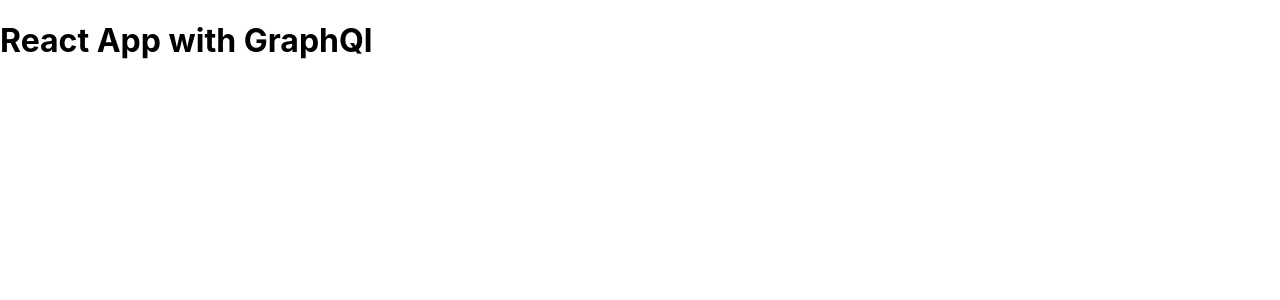
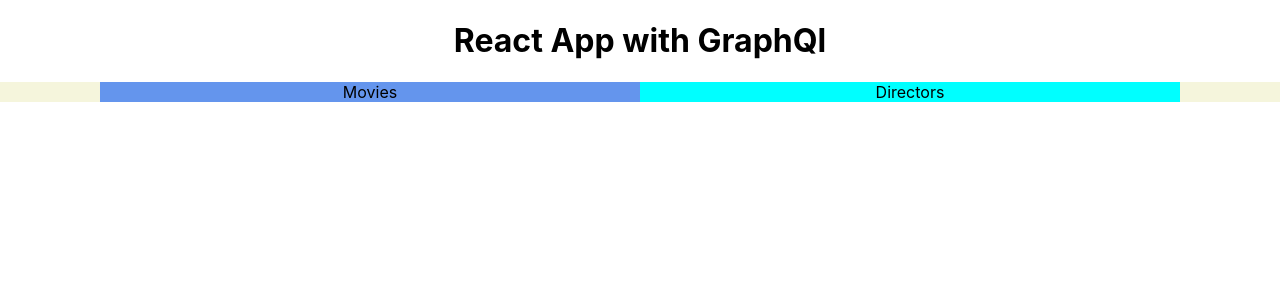
Before and after one commit to antonK-86/react-graphql, a React (Create React App) app in the folder client/: page / in a window 1280 px wide. Shown: the top 300 px of the page. Built offline with nearby package versions, Linux system fonts and the light colour scheme.

Commit message:
создание mainComponent

```diff
--- a/client/src/App.js
+++ b/client/src/App.js
@@ -1,10 +1,17 @@
+import React from "react";
+import MainComponent from "./components/MainComponent";
+
+const styleC = {
+  textAlign: 'center',
+}
 
 function App() {
   return (
     <div>
-      <header className="header">
+      <header className="header" style={styleC}>
         <h1>React App with GraphQl </h1>
       </header>
+      <MainComponent/>
     </div>
   );
 }
--- /dev/null
+++ b/client/src/components/MainComponent.css
@@ -0,0 +1,22 @@
+.main-component{
+    background-color: beige;
+}
+
+.container {
+    max-width: 1080px;
+    margin: 0 auto;
+    background-color: blanchedalmond;
+    display: flex;
+}
+
+.main-component__movies{
+    background-color:cornflowerblue;
+    width: 50%;
+    text-align: center;
+}
+
+.main-component__directors{
+    background-color: cyan;
+    width: 50%;
+    text-align: center;
+}
--- /dev/null
+++ b/client/src/components/MainComponent.js
@@ -0,0 +1,15 @@
+import React from "react"
+import "./MainComponent.css"
+
+const MainComponent = ()=>{
+    return (
+        <div className="main-component">
+            <div className="container">
+                <div className="main-component__movies">Movies</div>
+                <div className="main-component__directors">Directors</div>
+            </div>
+        </div>
+    )
+}
+
+export default MainComponent;
--- /dev/null
+++ b/client/src/components/directors/Directors.css
@@ -0,0 +1,3 @@
+.d {
+
+}
--- /dev/null
+++ b/client/src/components/directors/Directors.js
@@ -0,0 +1 @@
+const e = 1
--- /dev/null
+++ b/client/src/components/movies/Movies.css
@@ -0,0 +1,3 @@
+.s{
+
+}
```
Also changed, not shown: client/src/components/movies/Movies.js (added).
